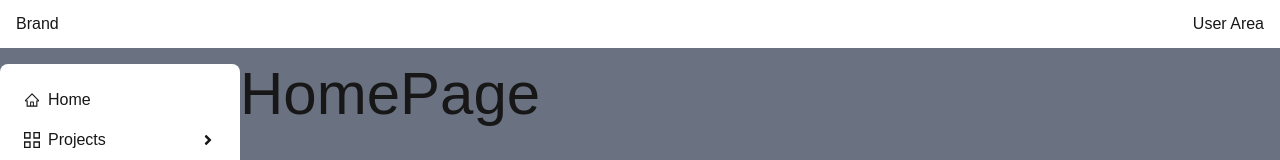
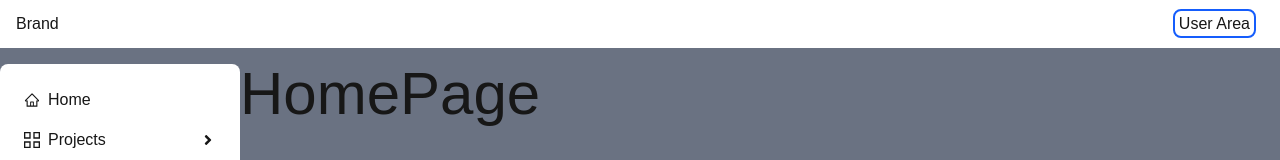
Before and after one commit to HoangNamDanga/nextjs-tailwind-sandbox, a Next.js app: page / in a window 1280 px wide. Shown: the top 160 px of the page. Built offline with nearby package versions, Linux system fonts and the light colour scheme.

Commit message:
feat: add CustomSelectBox

```diff
--- a/app/components/MainHeader.jsx
+++ b/app/components/layout/MainHeader.jsx
@@ -1,6 +1,7 @@
 "use client";
 import React, { useContext } from "react";
 import { MenuContext } from "@/context/MenuContext";
+import UserAreaSelectBox from "./UserAreaSelectBox";
 import { FaBars } from "react-icons/fa";
 const MainHeader = () => {
   const { toggle } = useContext(MenuContext); // phần này sẽ kích hoạt context
@@ -11,7 +12,9 @@
         <div onClick={toggle} className="lg:hidden">
           <FaBars className="cursor-pointer" />
         </div>
-        <div>User Area</div>
+        <div>
+          <UserAreaSelectBox></UserAreaSelectBox>
+        </div>
       </div>
     </div>
   );
--- a/app/components/MainLayout.jsx
+++ b/app/components/layout/MainLayout.jsx
@@ -2,7 +2,7 @@
 
 import React, { useContext } from "react";
 import { MenuContext } from "@/context/MenuContext";
-import MainHeader from "../components/MainHeader";
+import MainHeader from "./MainHeader";
 import Link from "next/link";
 
 import { AiOutlineHome } from "react-icons/ai";
--- /dev/null
+++ b/app/components/layout/UserAreaSelectBox.jsx
@@ -0,0 +1,59 @@
+"use client";
+
+import React, { useState } from "react";
+
+import Link from "next/link";
+const actions = [
+  { id: 1, label: "User Dashboard", route: "/users/dashboard" },
+  { id: 2, label: "Transactions", route: "/users/transactions" },
+  { id: 3, label: "Orders", route: "/users/orders" },
+  { id: 4, label: "Friends", route: "/users/friends" },
+  { id: 5, label: "Log out", route: "/users/logout" },
+];
+const UserAreaSelectBox = () => {
+  const [open, setOpen] = useState(false);
+
+  return (
+    <>
+      <div className="flex flex-col justify-center items-center relative z-30">
+        <div
+          onClick={() => setOpen((prev) => !prev)}
+          className="p-2 cursor-pointer"
+        >
+          <span className="border-2 border-blue-600 p-1 rounded-lg">
+            User Area
+          </span>
+        </div>
+        <div
+          className={`flex flex-col bg-sky-100 w-48 my-2 rounded-lg ${
+            // SỬA: Xóa dấu ` thừa và sửa chính tả
+            open ? "opacity-100 h-auto" : "opacity-0 h-0"
+          } transition-all duration-200 overflow-hidden absolute top-12 right-0`}
+        >
+          {actions.map((item) => (
+            <div
+              key={item.id}
+              // XÓA onClick Ở ĐÂY
+              className={`flex justify-start items-center p-2 hover:bg-sky-300 cursor-pointer`}
+            >
+              {/* GIỮ onClick Ở LINK ĐỂ ĐÓNG MENU */}
+              <Link
+                href={item.route}
+                onClick={() => setOpen(false)}
+                className="w-full"
+              >
+                {item.label}
+              </Link>
+            </div>
+          ))}
+        </div>
+      </div>
+      <div
+        onClick={() => setOpen(false)}
+        className={`bg-sky-100 fixed inset-0 opacity-50 z-0 ${open ? "block" : "hidden"}`}
+      ></div>
+    </>
+  );
+};
+
+export default UserAreaSelectBox;
--- a/app/layout.tsx
+++ b/app/layout.tsx
@@ -1,6 +1,6 @@
 import type { Metadata } from "next";
 import "./globals.css";
-import MainLayout from "../app/components/MainLayout";
+import MainLayout from "./components/layout/MainLayout";
 import MenuContextProvider from "../context/MenuContext";
 export const metadata: Metadata = {
   title: "Nextjs Tailwind SandBox",
```
